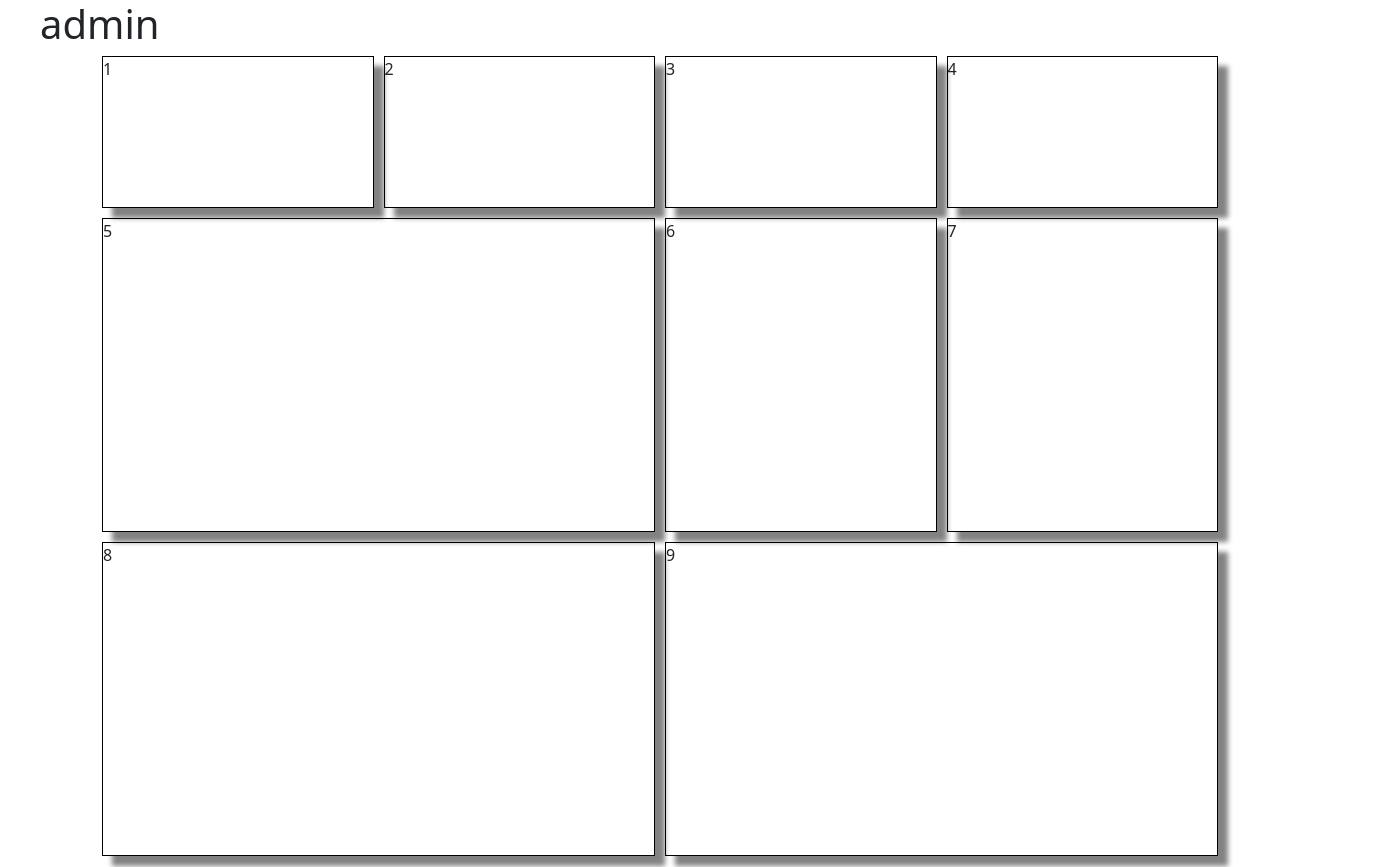
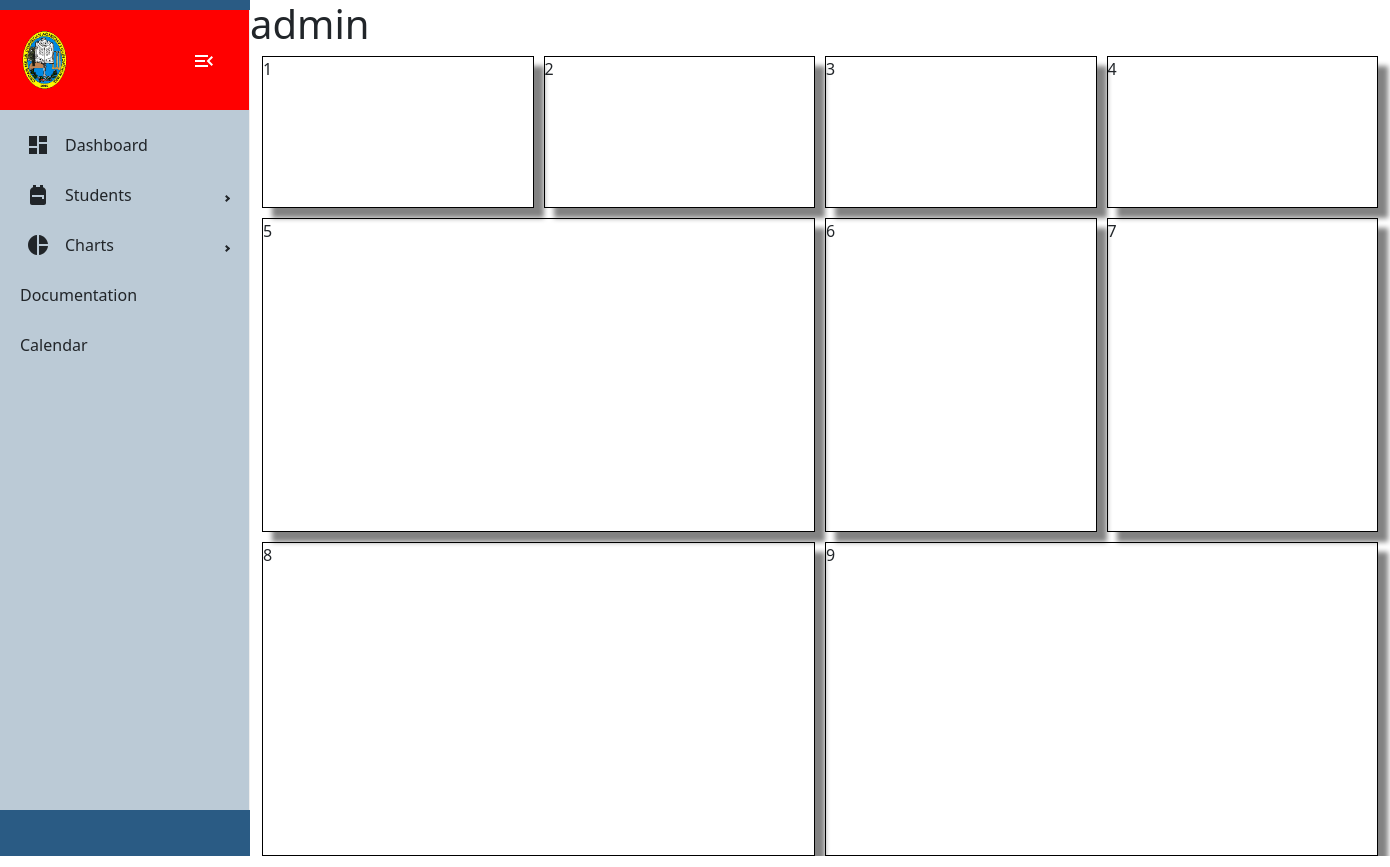
Before and after one commit to TFHunteR/SMS, a React (Create React App) app in the folder client/: page /dashboard in a window 1280 px wide. Shown: the top 867 px of the page, 1390 px wide, since content can reach past the window. Built offline with nearby package versions, Linux system fonts and the light colour scheme.

Commit message:
Fixed Sidebar

```diff
--- a/client/src/App.js
+++ b/client/src/App.js
@@ -6,6 +6,7 @@ import Students from "./pages/Student/Students";
 import {
   createBrowserRouter,
   RouterProvider,
+  Navigate,
 } from "react-router-dom";
 import LoginForm from "./pages/Loginform";
 import Navbar from "./compenents/Navbar";
@@ -38,13 +39,14 @@ import Subject from "./pages/Subject.jsx";
 
 //Settings
 import Settings from "./pages/Settings.jsx";
+import SharePage from "./pages/SharePage";
 
 //Taena mo pol gawin mo to bukas ng umaga
 
 const router = createBrowserRouter([
   {
     path: "/",
-    element: <App />,
+    element: <Navigate to={"/dashboard"} />,
   },
   {
     path: "/login",
@@ -67,23 +69,32 @@ const router = createBrowserRouter([
     element: <Dashboard />,
   },
   {
-    path:"students",
-    element: <Students/>,
-    children:[
+    path: "/students",
+    element: <Students />,
+    children: [
       {
-        path:"all",
-        element:<AllStudent/>
-      }
-    ]
-  }
+        path: "",
+        element: <Navigate to={"/students/all"} />,
+      },
+      {
+        path: "all",
+        index: "true",
+        element: <AllStudent />,
+      },
+    ],
+  },
 ]);
 function App() {
   return (
-    <div className="App">
+    <>
       <ProSidebarProvider>
-        <RouterProvider router={router} />
+        <div className="App">
+          <ProSidebarProvider>
+            <RouterProvider router={router} />
+          </ProSidebarProvider>
+        </div>
       </ProSidebarProvider>
-    </div>
+    </>
   );
 }
 
--- a/client/src/assets/css/Dashboard.css
+++ b/client/src/assets/css/Dashboard.css
@@ -2,10 +2,9 @@
     padding: 0;
     margin: 0;
 }
-body{
-    margin-left: 2.5rem;
-    height: 150vh;
-}
+/* body{
+    height: 100vh;
+} */
 .container{
 
     display: grid;
--- a/client/src/compenents/ReactSideNav.jsx
+++ b/client/src/compenents/ReactSideNav.jsx
@@ -20,7 +20,7 @@ function ReactSideNav() {
             <NavItem eventKey="students">
                 <NavIcon><Backpack/></NavIcon>
                 <NavText>Students</NavText>
-                <NavItem>
+                <NavItem eventKey="all">
                     <NavText>All Students</NavText>
                 </NavItem>
                 <NavItem>
--- a/client/src/compenents/SideNavBar.css
+++ b/client/src/compenents/SideNavBar.css
@@ -1,4 +1,8 @@
 
 .sidebar{
     background-color: #2A5B84 !important ;
+    position: sticky;
+    top:0;
+    left:0;
+    height: 100vh;
 }
--- a/client/src/compenents/SideNavBar.jsx
+++ b/client/src/compenents/SideNavBar.jsx
@@ -1,50 +1,125 @@
-import React, {useState, useEffect} from 'react'
-import { Sidebar, Menu, MenuItem, SubMenu } from 'react-pro-sidebar';
+import React, { useState, useEffect } from "react";
+import {
+  Sidebar,
+  Menu,
+  MenuItem,
+  SubMenu,
+  useProSidebar,
+} from "react-pro-sidebar";
 import "bootstrap/dist/css/bootstrap.min.css";
-import 'bootstrap-icons/font/bootstrap-icons.css';
-import { Link } from 'react-router-dom';
+import "bootstrap-icons/font/bootstrap-icons.css";
+import { Link } from "react-router-dom";
 import CedarLogo from "../pictures/cedarhills.png";
-import { Dashboard, Backpack } from '@mui/icons-material';
+import { Dashboard, Backpack } from "@mui/icons-material";
 import "./SideNavBar.css";
+import styled from "styled-components";
+import MenuOpenIcon from "@mui/icons-material/MenuOpen";
+import MenuIcon from '@mui/icons-material/Menu';
+import PieChartIcon from '@mui/icons-material/PieChart';
+
+const SideBarContainer = styled.div`
+  width: auto;
+  position: relative;
+  top: 0;
+  height: inherit;
+  background-color: #2a5b84;
+`;
+
+const SideBarHeader = styled.div`
+  display: flex;
+  height: 100px;
+  margin-bottom: 10px;
+  padding: 20px;
+  align-items: center;
+  justify-content: space-between;
+  background-color: red;
+`;
+
+const Logo = styled.img`
+  height: 100%;
+  display: ${props => props.isColloapsed? 'none':'inline'}
+`;
+
+const CollapseBtn = styled.button`
+  height: 50px;
+  width: 50px;
+  border: none;
+  background-color: transparent;
+`;
+
 function SideNavbar() {
-  const [width, setWidth] = useState("")
-  const[collapse, setCollapsed] = useState(false)
-  function getSize(){
-    setWidth(window.innerWidth)
+  const { collapseSidebar, collapsed } = useProSidebar();
+  const [width, setWidth] = useState("");
+  const [collapse, setCollapsed] = useState(false);
+  function getSize() {
+    setWidth(window.innerWidth);
   }
-  useEffect(()=> {
-    window.addEventListener('resize', getSize);
-    if(width < 400){
-      setCollapsed(true)
-    }else{
-      setCollapsed(false)
+  useEffect(() => {
+    window.addEventListener("resize", getSize);
+    if (width < 400) {
+      setCollapsed(true);
+    } else {
+      setCollapsed(false);
     }
-    return() => {
-      window.removeEventListener('resize',getSize)
+    return () => {
+      window.removeEventListener("resize", getSize);
+    };
+  }, [width.innerWidth]);
+
+  console.log(collapsed);
+
+  return (
+    <SideBarContainer>
+      <Sidebar
+        className="sidebar"
+        rootStyles={{
+          position: "sticky",
+          top: "0",
+          left: "0",
+          zIndex: "2",
+          marginTop: "10px",
+        }}
+      >
+        <SideBarHeader>
+          <Logo src={CedarLogo} isColloapsed={collapsed} />
+          <CollapseBtn onClick={() => collapseSidebar()}>
+            {
+              collapsed? (
+                  <MenuIcon style={{ color: "white" }} />
+              ): <MenuOpenIcon style={{ color: "white" }} />
             }
-  }, [width.innerWidth])
-  return (
-    <div >
-        <Sidebar className='sidebar' collapsed={collapse}>
-          <div className='header'>
-            <div className="logo"><img src={CedarLogo}alt="Logo" srcset="" /></div>
-          </div>
+
+          </CollapseBtn>
+        </SideBarHeader>
+
+        {/* <Menu>
+          <MenuItem
+            icon={<MenuOpenIcon style={{ color: "white" }}
+             />}
+          > <Logo src={CedarLogo} /></MenuItem>
+        </Menu> */}
+
         <Menu>
           <MenuItem icon={<Dashboard />}>Dashboard</MenuItem>
-              <SubMenu label="Charts">
-                <MenuItem icon={<Backpack  />}> Pie charts </MenuItem>
+          <SubMenu label="Students" icon={<Backpack />}>
+            <MenuItem component={<Link to="/students/all" />}>
+              All Students
+            </MenuItem>
+            <MenuItem component={<Link to="/login" />}>
+              Student Promotion
+            </MenuItem>
+          </SubMenu>
+          <SubMenu label="Charts" icon={<PieChartIcon/>}>
+            <MenuItem icon={<Backpack />}> Pie charts </MenuItem>
             <MenuItem icon={<Dashboard />}> Line charts </MenuItem>
           </SubMenu>
           <MenuItem> Documentation </MenuItem>
           <MenuItem> Calendar </MenuItem>
-              <SubMenu label="Students" icon={<Backpack  />}>
-                <MenuItem component={<Link to="/login" />}>All Students</MenuItem>
-                <MenuItem component={<Link to="/login" />}>Student Promotion</MenuItem>
-              </SubMenu>
+
         </Menu>
       </Sidebar>
-    </div>
-  )
+    </SideBarContainer>
+  );
 }
 
 export default SideNavbar;
--- a/client/src/index.css
+++ b/client/src/index.css
@@ -5,6 +5,7 @@ body {
     sans-serif;
   -webkit-font-smoothing: antialiased;
   -moz-osx-font-smoothing: grayscale;
+
 }
 
 code {
--- a/client/src/pages/Dashboard.jsx
+++ b/client/src/pages/Dashboard.jsx
@@ -1,9 +1,35 @@
-import React from 'react'
-import "../assets/css/Dashboard.css"
-import Navbar from "../compenents/ReactSideNav.jsx";
+import React from "react";
+import "../assets/css/Dashboard.css";
+import Sidebar from "../compenents/ReactSideNav.jsx";
+import SideNavbar from "../compenents/SideNavBar";
+import styled from "styled-components";
+
+const Container = styled.div`
+  display: flex;
+`;
+
+const SideBarContainer = styled.div`
+  width: auto;
+  position: relative;
+  top: 0;
+  height: inherit;
+`;
+
+const TestBox = styled.div`
+  background-color: blue
+  height: 100px;
+  width: 100px;
+  top: 0;
+  position: sticky;
+  z-index: 2;`;
+
 function Dashboard() {
   return (
-    <div>
+    <>
+      <Container>
+        <SideNavbar />
+
+        <div style={{ zIndex: "2" }}>
           <h1>admin</h1>
           <div className="container">
             <div className="item item1">1</div>
@@ -17,7 +43,9 @@ function Dashboard() {
             <div className="item item9">9</div>
           </div>
         </div>
-  )
+      </Container>
+    </>
+  );
 }
 
 export default Dashboard;
--- a/client/src/pages/SharePage.jsx
+++ b/client/src/pages/SharePage.jsx
@@ -1,12 +1,14 @@
 import React from 'react'
-import Navbar from '../compenents/Navbar'
 import { Outlet } from 'react-router-dom'
-
+import SideBar from "../compenents/ReactSideNav.jsx";
 const SharePage = () => {
   return (
     <>
-    <div className="sidebar"><Navbar/></div>
-    <Outlet/>
+
+    <div style={{position:'fixed'}}>
+    <Outlet />
+    </div>
+
     </>
 
   )
--- a/client/src/pages/Student/Students.jsx
+++ b/client/src/pages/Student/Students.jsx
@@ -1,7 +1,7 @@
 import React from "react";
 import styled from "styled-components";
-import AllStudent from "./AllStudent";
 import { Outlet } from "react-router-dom";
+import Sidebar from "../../compenents/ReactSideNav.jsx";
 
 const Container = styled.div`
   display: flex;
@@ -34,6 +34,8 @@ const NLink = styled.a``;
 
 const Students = () => {
   return (
+    <>
+    <div className="sidebar"><Sidebar/></div>
     <Container>
       <PageHeader>Students</PageHeader>
 
@@ -50,6 +52,7 @@ const Students = () => {
       </LinkContainer>
       <Outlet/>
     </Container>
+    </>
   );
 };
 
```
Lines whose indentation alone changed are shown as unchanged.
